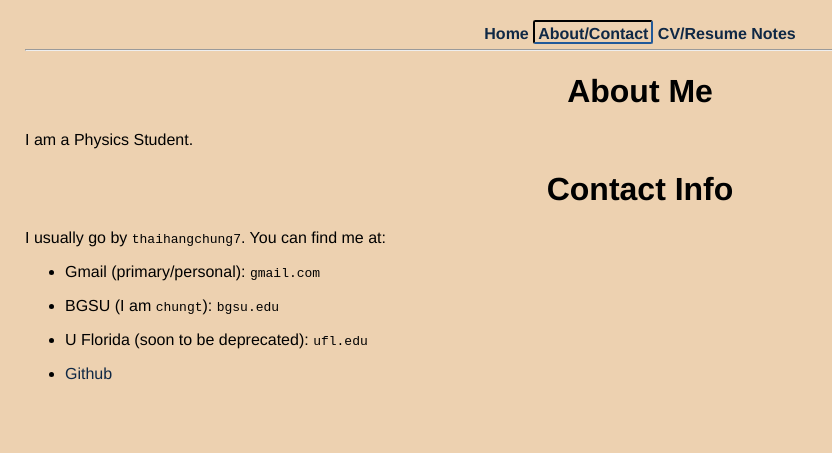
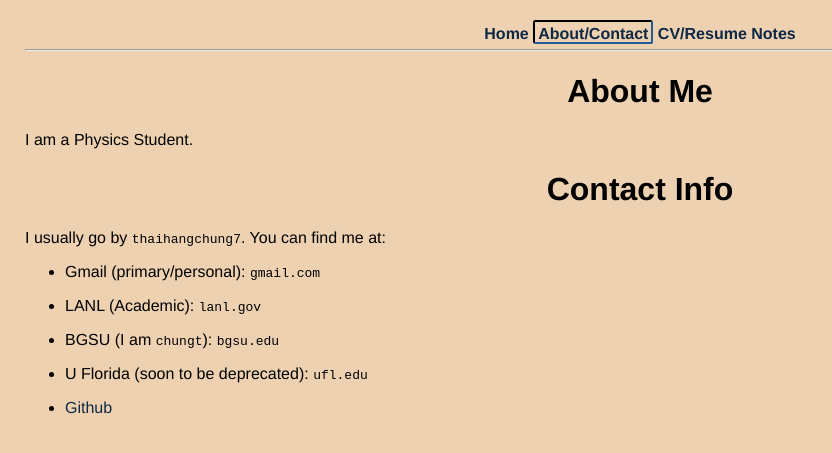
Before and after one commit to thaihangchung7/thaihangchung7.github.io, a Jekyll site: the page built from about.md, in a window 1280 px wide. Shown: the top 453 px of the page, without its empty margins (0-832 px from the left). Built offline with Jekyll 4.4.1, drawn with Linux system fonts in a browser that asks for light colours.

Commit message:
Added email

````diff
--- a/about.md
+++ b/about.md
@@ -12,6 +12,8 @@
 
 + Gmail (primary/personal): ``` gmail.com ```
 
++ LANL (Academic): ```lanl.gov```
+
 + BGSU (I am ```chungt```): ```bgsu.edu```
 
 + U Florida (soon to be deprecated): ``` ufl.edu ```
````
